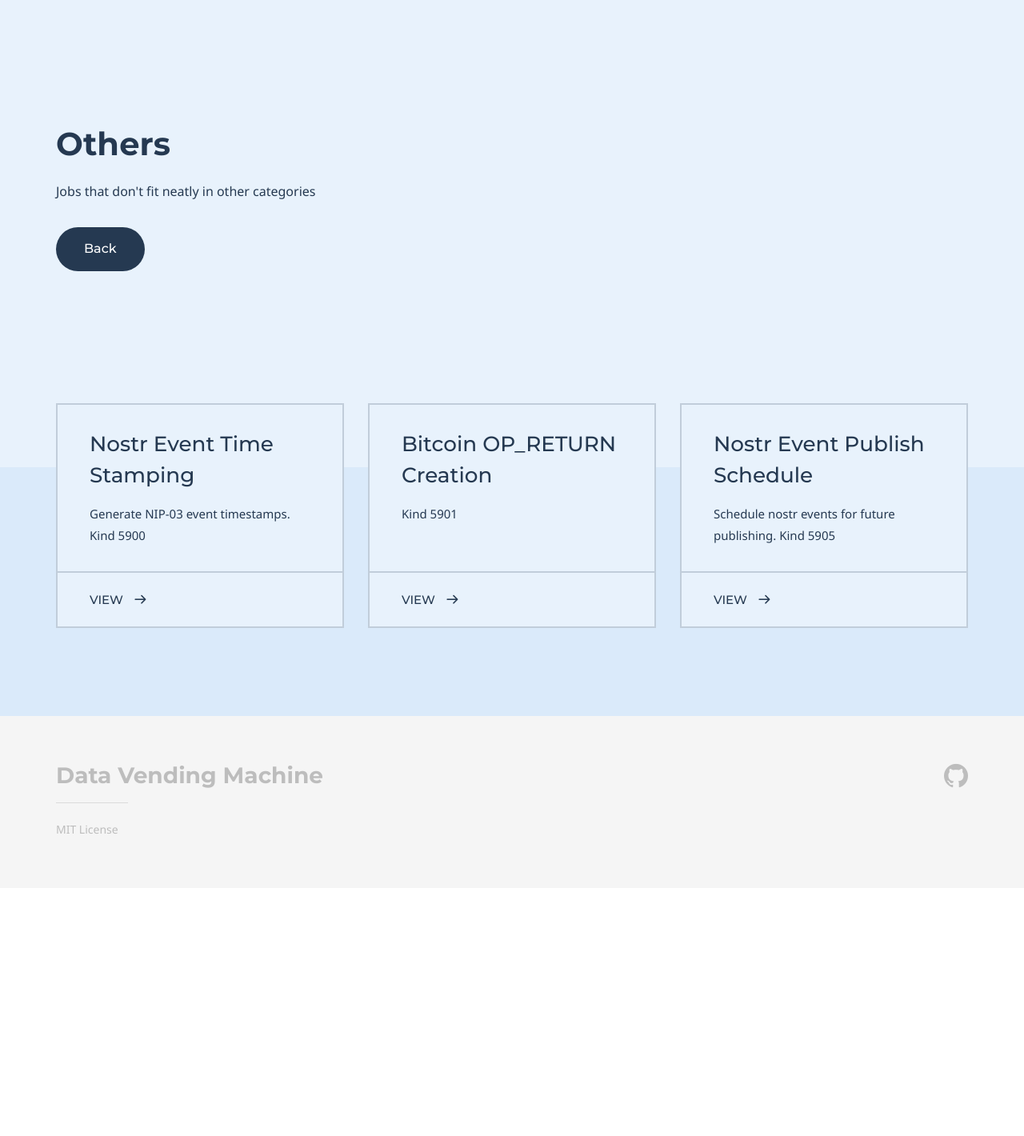
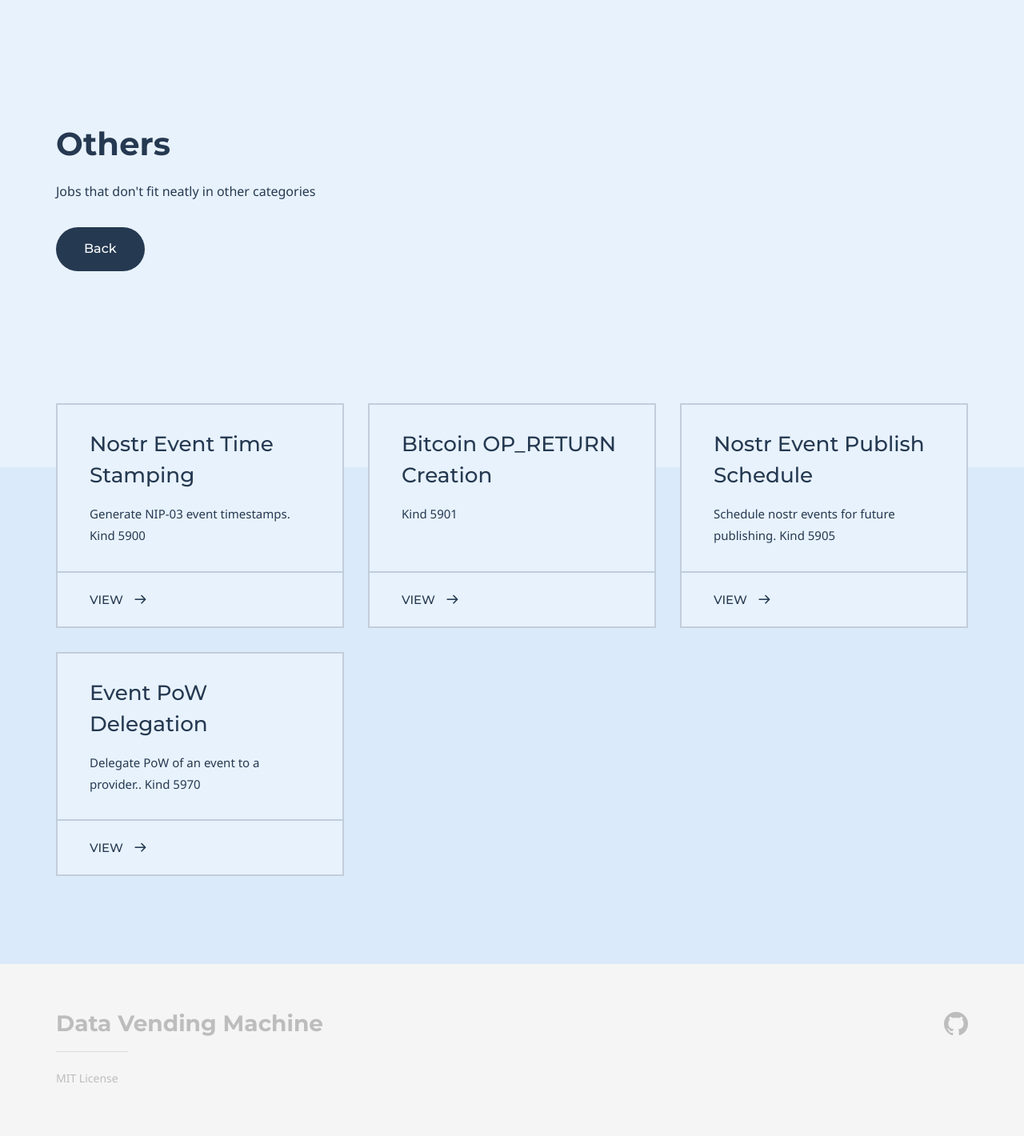
Before and after one commit to nostr-protocol/data-vending-machines, a Jekyll site: the page built from ranges/59xx.md, in a window 1280 px wide. Shown: the whole page at 80% size. Built offline with Jekyll 4.4.1, drawn with Linux system fonts in a browser that asks for light colours; some web fonts are replaced; before the commit the page ends 1110 px from its top, so only the background shows below that.

Commit message:
add event pow delegation kind 5090.

```diff
--- a/ranges/59xx.md
+++ b/ranges/59xx.md
@@ -30,4 +30,8 @@ grid_navigation:
       excerpt: "Schedule nostr events for future publishing.  Kind 5905"
       cta: View
       url: '/kinds/5905'
+    - title: Event PoW Delegation
+      excerpt: "Delegate PoW of an event to a provider..  Kind 5970"
+      cta: View
+      url: '/kinds/5970'
 ---
```
